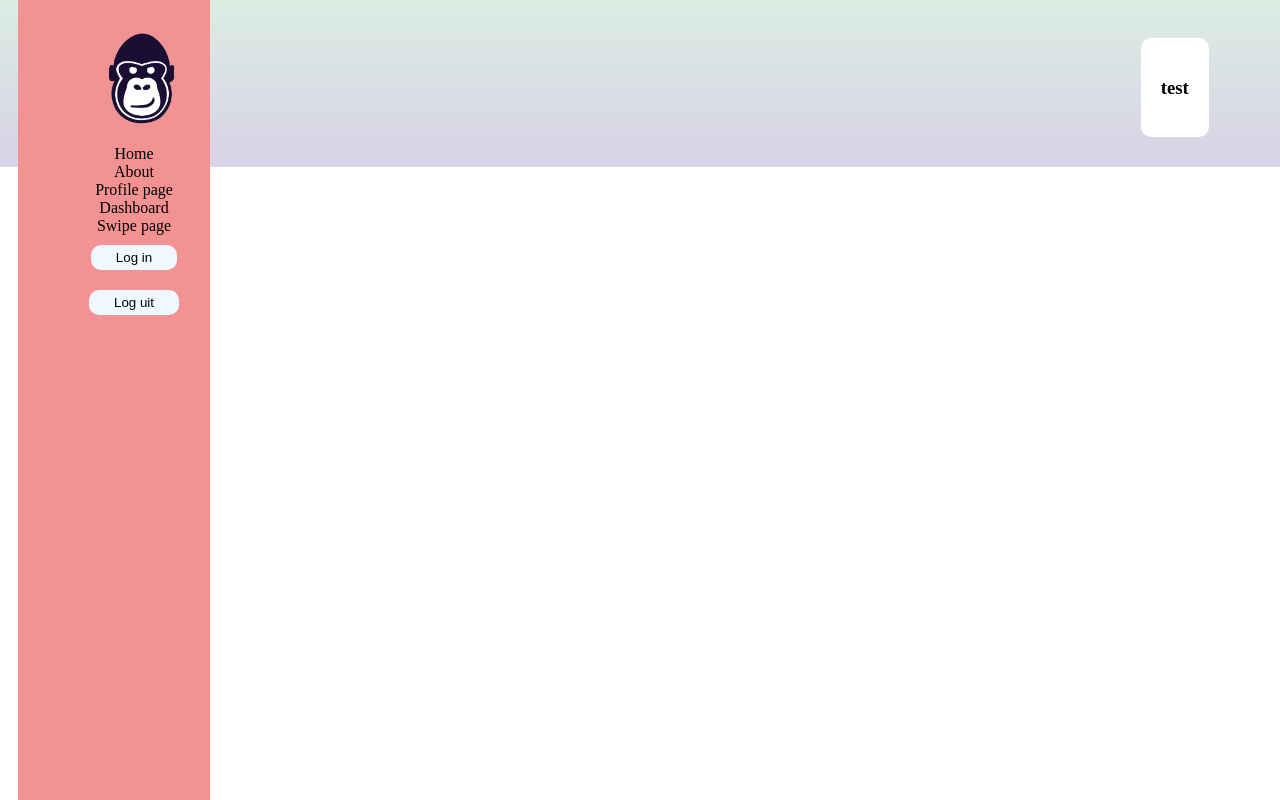
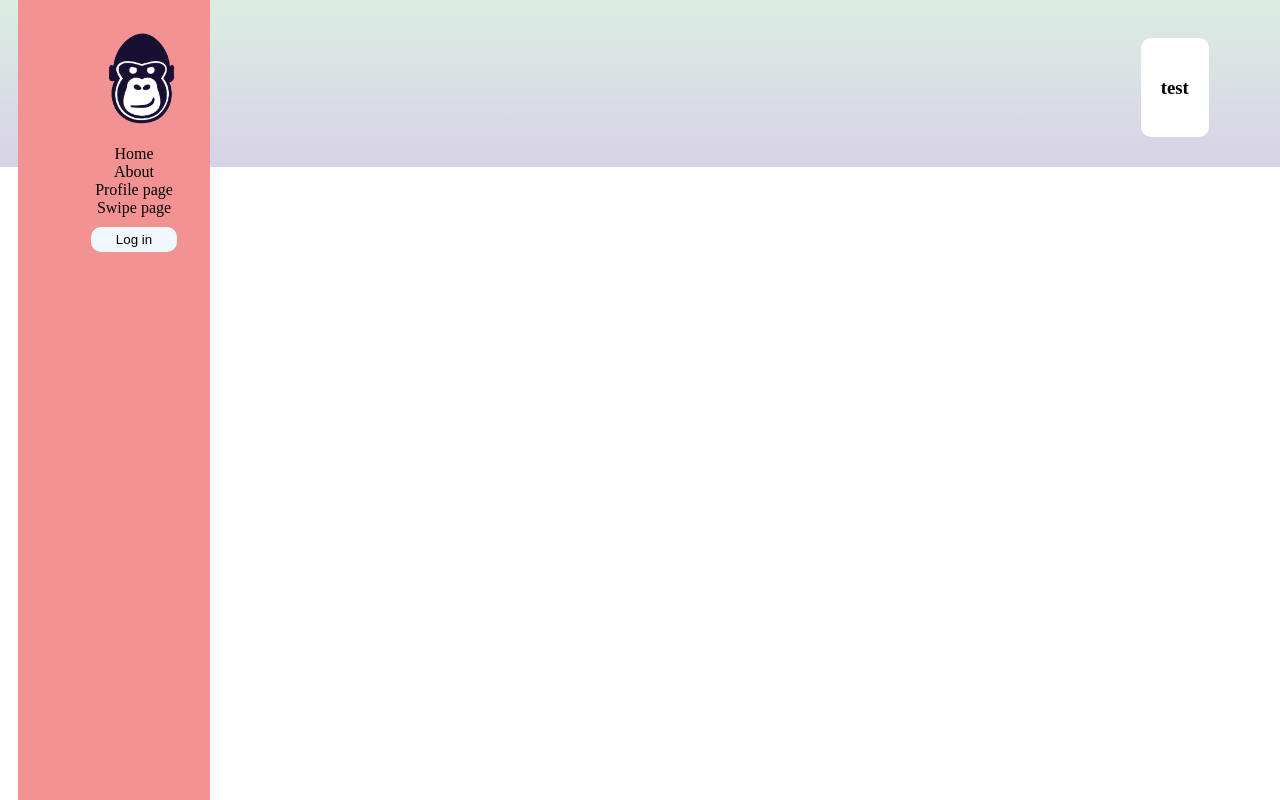
Before and after one commit to annevogel13/Smartie, a Vue app: page /TestDB in a window 1280 px wide. Built offline with nearby package versions, Linux system fonts and the light colour scheme; what vue3-apexcharts, vuefire would draw is missing.

Commit message:
verandering in nav-bar naar aanleiding van logged in user

```diff
--- a/src/App.vue
+++ b/src/App.vue
@@ -18,18 +18,18 @@
       <li>
         <router-link to="/ProfileUser"> Profile page</router-link>
       </li>
-      <li>
+      <li v-if="this.$store.state.user.loggedIn">
         <router-link to="/DashboardUser"> Dashboard</router-link>
       </li>
       <li>
         <router-link to="/Swipe"> Swipe page</router-link>
       </li>
-      <li>
+      <li v-if="!this.$store.state.user.loggedIn">
         <button class="logout">
           <router-link to="/RegisterUser">Log in</router-link>
         </button>
       </li>
-      <li>
+      <li v-if="this.$store.state.user.loggedIn">
         <button class="logout" @click="log_out()">
           <router-link to="/">Log uit</router-link>
         </button>
@@ -46,17 +46,13 @@
 import { getAuth, signOut } from "firebase/auth";
 
 export default {
-  data() {
-    return {
 
-    }
-  },
   methods: {
     log_out() {
 
       const auth = getAuth();
       signOut(auth).then(() => {
-        this.$store.state.UID = ''
+        this.$store.commit('loggingOut')
         console.log("Sign-out successful")
       }).catch((error) => {
         console.log("An error happened", error.message)
@@ -73,7 +69,7 @@ export default {
   margin-top: 30px;
   margin-bottom: 30px;
   background: white;
-  padding : 20px;
+  padding: 20px;
   margin-right: 5%;
   border-radius: 10px;
 }
--- a/src/components/User/LoginUser.vue
+++ b/src/components/User/LoginUser.vue
@@ -8,8 +8,10 @@
 </template>
 
 <script>
+import { getAuth, signInWithEmailAndPassword } from "firebase/auth";
+
 export default {
-        data() {
+    data() {
         return {
             email: "",
             password: "",
--- a/src/components/User/RegisterUser.vue
+++ b/src/components/User/RegisterUser.vue
@@ -15,6 +15,7 @@
 <script>
 
 import { add_to_collection, db } from '../../db'
+import { getAuth, createUserWithEmailAndPassword } from "firebase/auth";
 
 export default {
         data() {
--- a/src/store/index.js
+++ b/src/store/index.js
@@ -22,6 +22,9 @@ export default createStore({
         },
         setRole(state, _role){
             state.user.role = _role
+        },
+        loggingOut(state){
+            state.user.loggedIn = false
         }
     },
     // can't change data in the state
--- a/src/views/RegisterUser.vue
+++ b/src/views/RegisterUser.vue
@@ -1,6 +1,5 @@
 <script>
 
-import { getAuth, createUserWithEmailAndPassword, signInWithEmailAndPassword } from "firebase/auth";
 
 
 import login from '../components/User/LoginUser.vue'
@@ -9,13 +8,11 @@ import register from '../components/User/RegisterUser.vue'
 export default {
     data() {
         return {
-            wissel : false,
+            wissel : true,
         }
     },
     components: { login, register }
-
 }
-
 
 </script>
 <template>
```
